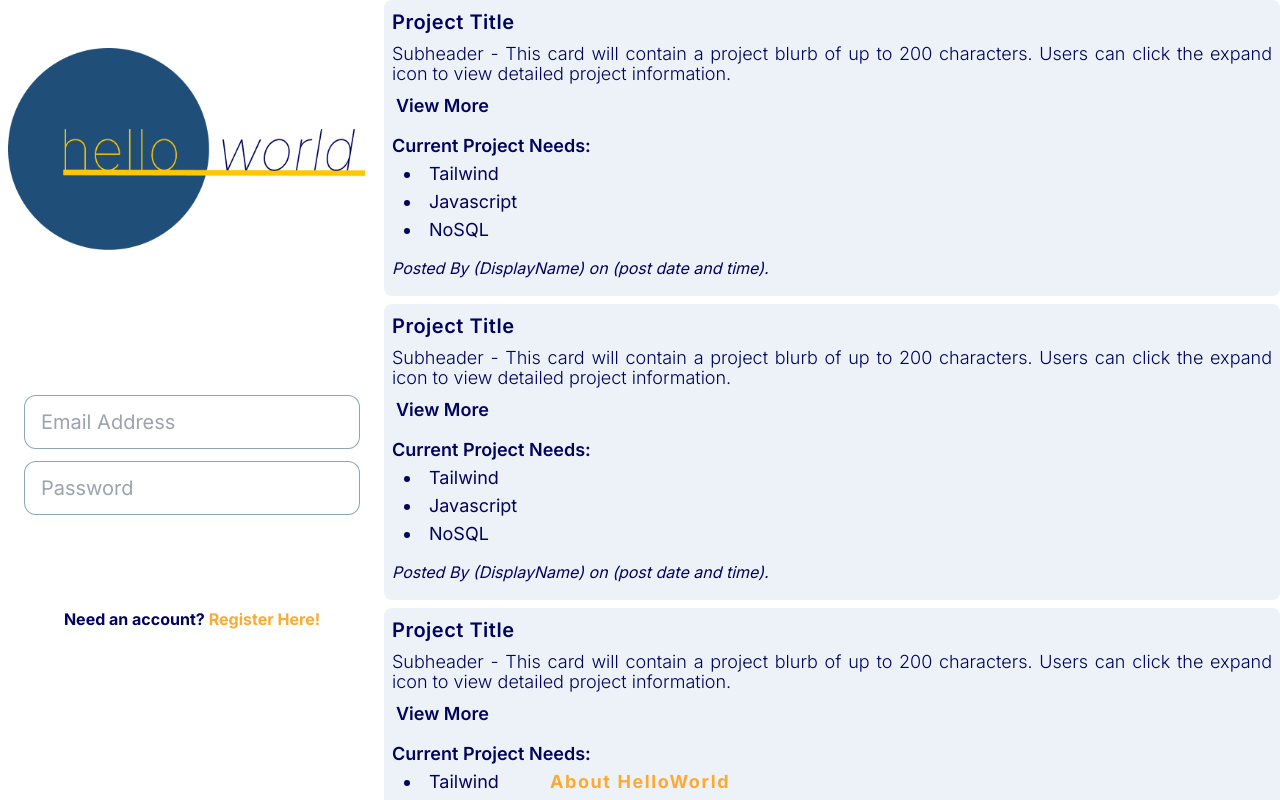
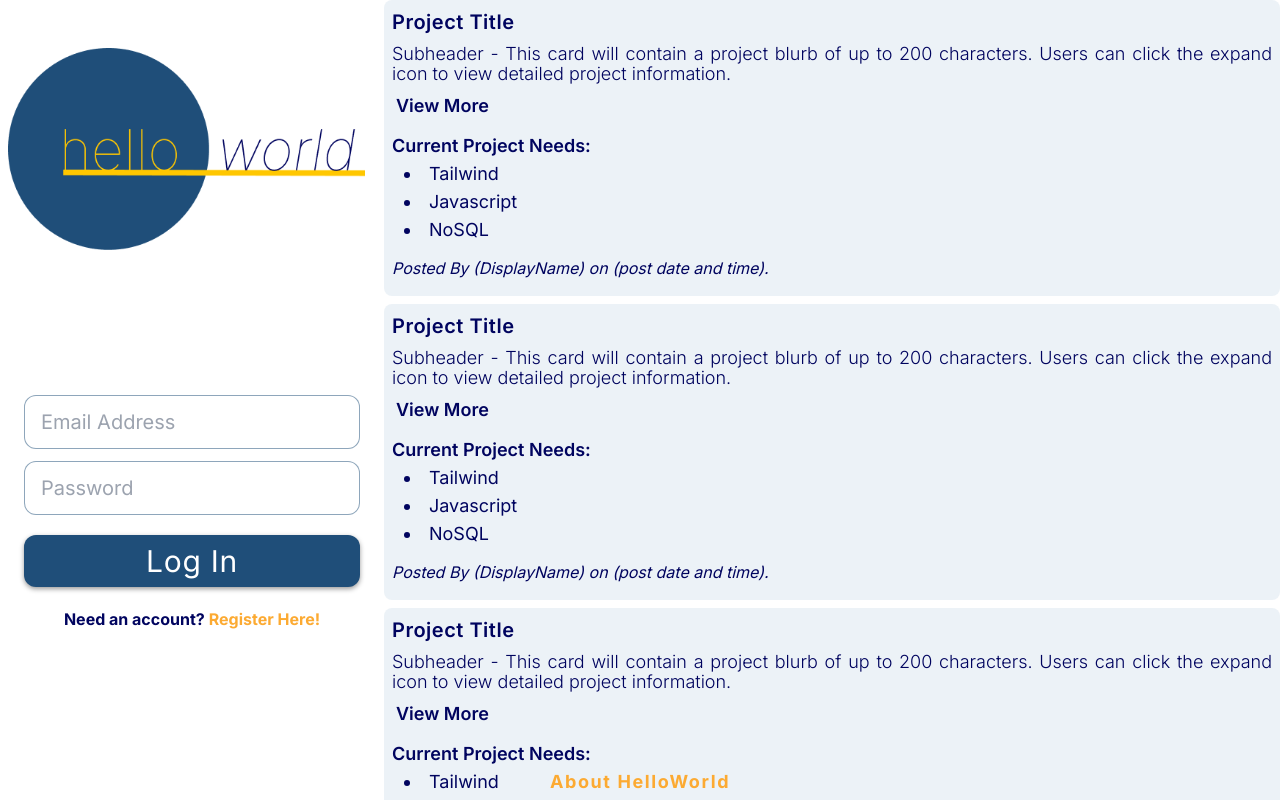
Before and after one commit to ballardingram/hello-world, a React (Create React App) app in the folder client/: page / in a window 1280 px wide. Shown: the top 800 px of the page. Built offline with nearby package versions, Linux system fonts and the light colour scheme.

Commit message:
updated form buttons for login and register

```diff
--- a/client/src/pages/About.js
+++ b/client/src/pages/About.js
@@ -1,6 +1,7 @@
 import React from 'react';
 import NavLg from '../components/NavLg';
 import NavSm from '../components/NavSm';
+import FooterMenu from '../components/FooterExpand';
 import aboutImg1 from '../../src/assets/thats-how-it-works.jpg';
 import aboutImg2 from '../../src/assets/make-it-happen.jpg';
 
@@ -28,6 +29,7 @@ const About = () => {
           </p>
         </div>
       </div>
+      <FooterMenu></FooterMenu>
     </div>
   );
 };
--- a/client/src/pages/Account.js
+++ b/client/src/pages/Account.js
@@ -13,7 +13,6 @@ import Auth from '../utils/auth';
 import { QUERY_USER } from '../utils/queries';
 // import { useParams } from 'react-router-dom';
 
-
 const Account = () => {
 
   // const { email: userParam } = useParams();
@@ -27,7 +26,7 @@ const Account = () => {
   const [updateUser, { error }] = useMutation(UPDATE_USER);
 
   const { data: userData } = useQuery(QUERY_USER, {
-    variables: { email: "test@test.com" }
+    variables: { email: "cass@test.com" }
   });
 
 
--- a/client/src/pages/Login.js
+++ b/client/src/pages/Login.js
@@ -89,8 +89,8 @@ const Login = () => {
 
               <div className='mt-5'>
                   <button
-                    className='w-full py-2 tracking-wide text-white rounded-xl text-3xl font-thin'
-                    id='form-btn' type='submit'>
+                    className='form-btn w-full py-2 tracking-wide text-white rounded-xl text-3xl font-thin'
+                    id='login-btn' type='submit'>
                         Log In
                   </button>
               </div>
--- a/client/src/pages/Register.js
+++ b/client/src/pages/Register.js
@@ -95,8 +95,8 @@ const Register = () => {
               </div>
               <div className='mt-2'>
                   <button
-                    className='w-full py-1 mt-2 tracking-wide text-white rounded-lg text-2xl font-thin'
-                    id='form-btn' type='submit'>
+                    className='form-btn w-full py-1 mt-2 tracking-wide text-white rounded-lg text-2xl font-thin'
+                    id='create-account' type='submit'>
                         Create Account
                   </button>
               </div>
--- a/client/src/pages/TermsAndConditions.js
+++ b/client/src/pages/TermsAndConditions.js
@@ -1,6 +1,7 @@
 import React from 'react';
 import NavSm from '../components/NavSm';
 import NavLg from '../components/NavLg';
+import FooterMenu from '../components/FooterExpand';
 
 
 const Terms = () => {
@@ -72,6 +73,7 @@ const Terms = () => {
           sed risus ultricies tristique. Amet luctus venenatis lectus magna fringilla urna porttitor.
         </p>
       </div>
+      <FooterMenu></FooterMenu>
     </div>
   );
 };
```
Also changed, not shown: 1 other file (tests, documents, lock files or other folders).
